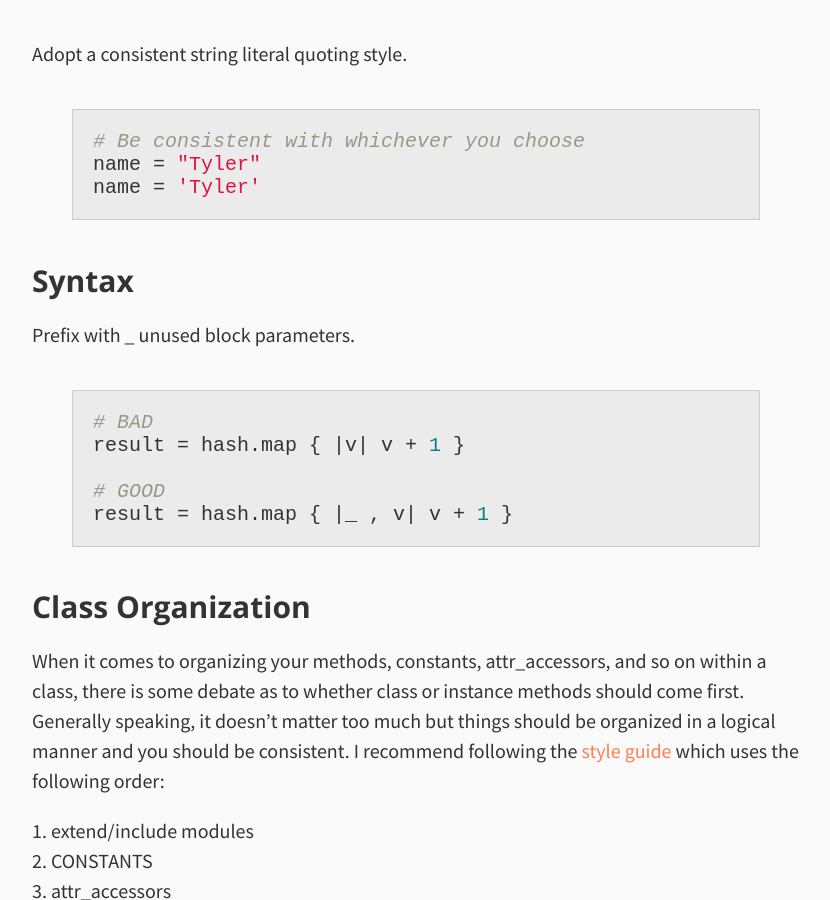
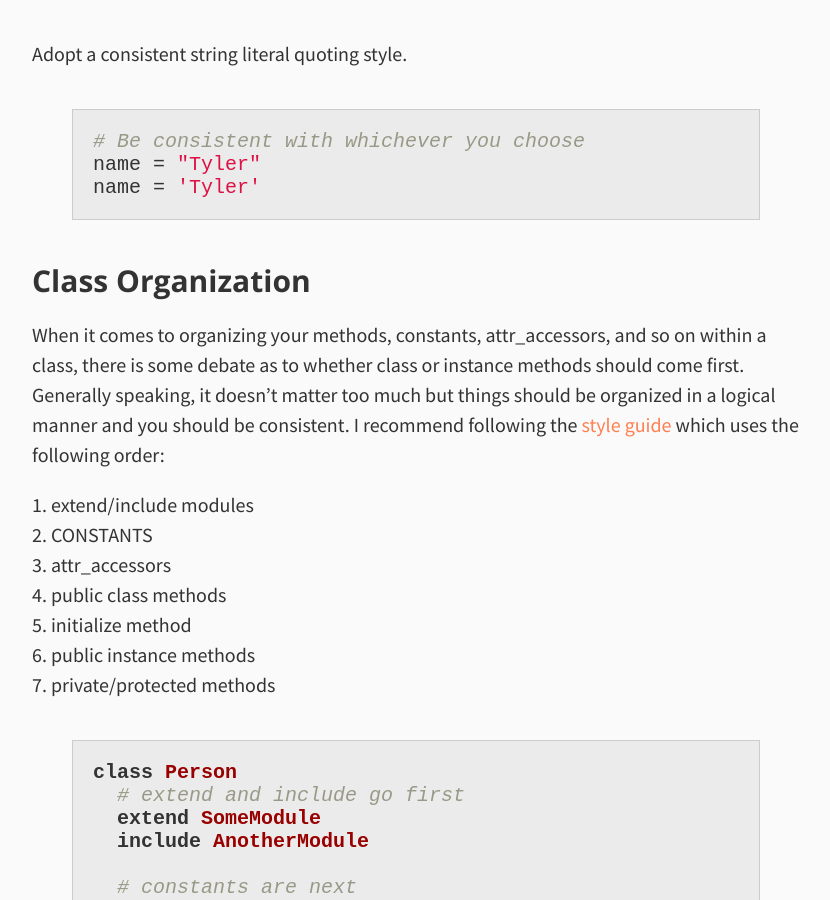
Before and after one commit to tylermachen/tylermachen.github.io, a Jekyll site: the page built from _posts/2015-08-25-ruby-tips-style-guide.md, in a window 1280 px wide and 900 px high, scrolled down 2131 px. Shown: the whole window, without its empty margins (224-1054 px from the left). Built offline with Jekyll 4.4.1, drawn with Linux system fonts in a browser that asks for light colours; nearby versions of some CDN libraries; comment, search, counter and statistics services are not loaded.

Commit message:
update style guide

```diff
--- a/_posts/2015-08-25-ruby-tips-style-guide.md
+++ b/_posts/2015-08-25-ruby-tips-style-guide.md
@@ -70,16 +70,6 @@ name = "Tyler"
 name = 'Tyler'
 {% endhighlight %}
 
-### Syntax
-Prefix with _ unused block parameters.
-{% highlight ruby %}
-# BAD
-result = hash.map { |v| v + 1 }
-
-# GOOD
-result = hash.map { |_ , v| v + 1 }
-{% endhighlight %}
-
 ### Class Organization
 When it comes to organizing your methods, constants, attr_accessors, and so on within a class, there is some debate as to whether class or instance methods should come first. Generally speaking, it doesn't matter too much but things should be organized in a logical manner and you should be consistent. I recommend following the <a href="https://github.com/bbatsov/ruby-style-guide">style guide</a> which uses the following order:
 
```
